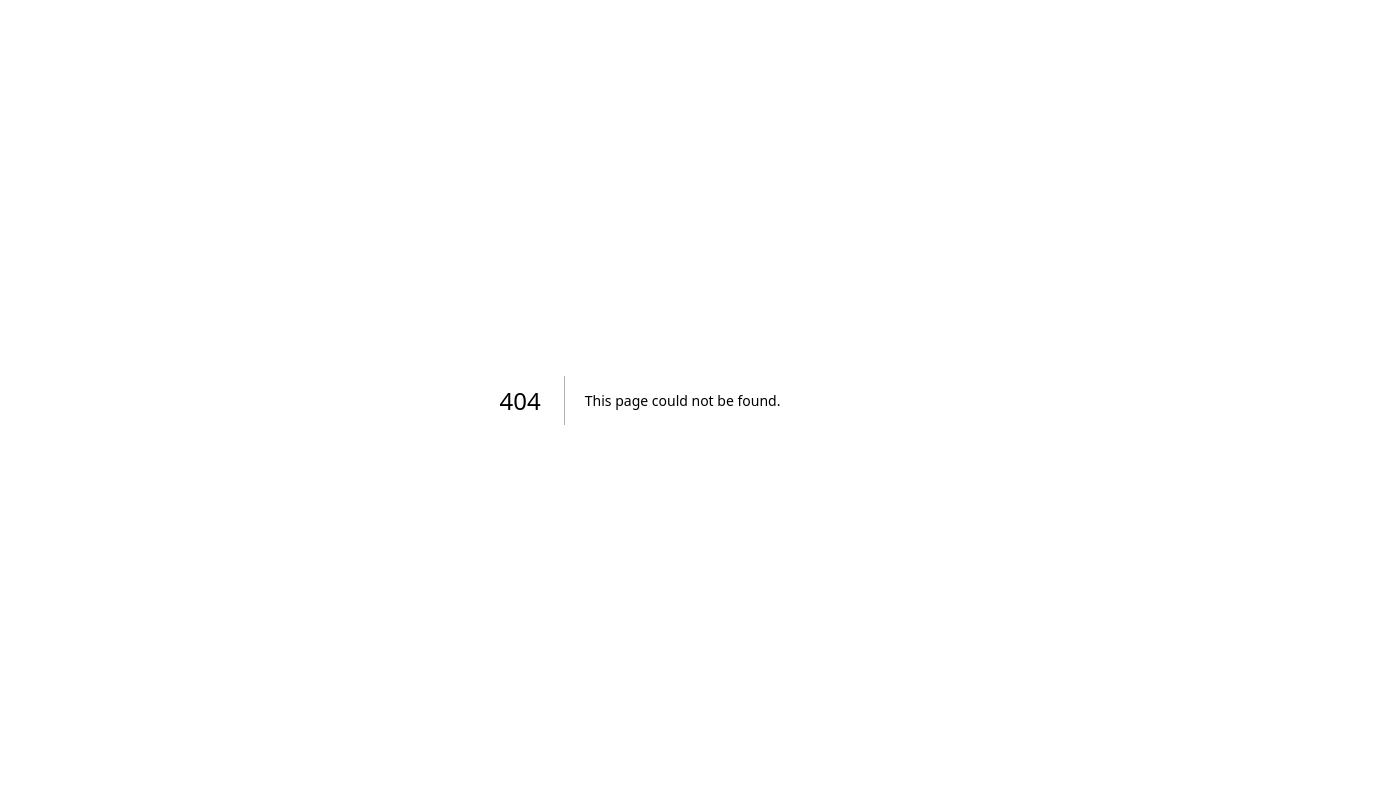
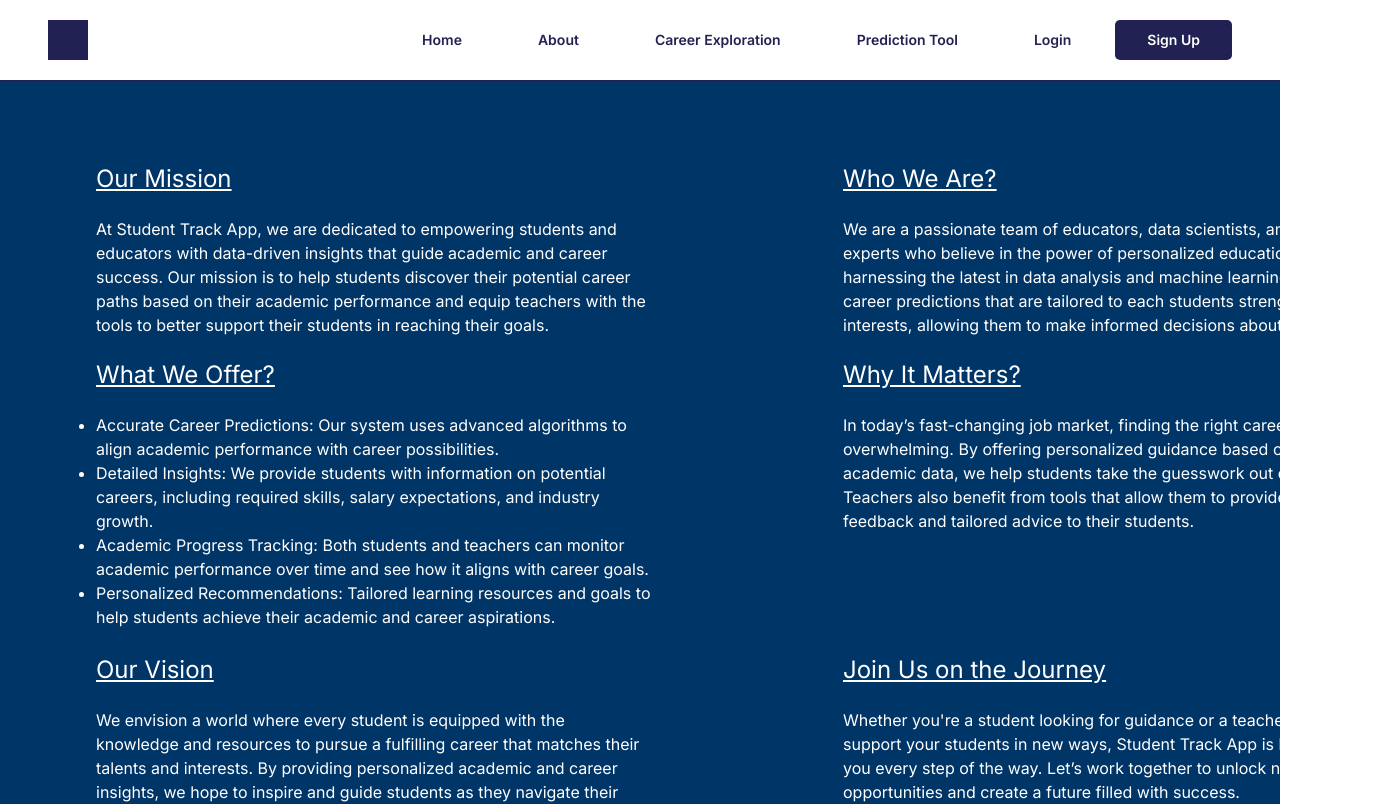
Before and after one commit to Sab1tov/student-track-forecast, a Next.js app: page /about in a window 1280 px wide. Before the commit this address had no page. Shown: the top 804 px of the page, 1398 px wide, since content can reach past the window. Built offline with nearby package versions, Linux system fonts and the light colour scheme.

Commit message:
About us page

```diff
--- /dev/null
+++ b/app/about/page.tsx
@@ -0,0 +1,10 @@
+import { AboutSection, Footer, NavBar } from '@/components/index'
+export default function About() {
+	return (
+		<>
+			<NavBar />
+			<AboutSection />
+			<Footer />
+		</>
+	)
+}
--- a/app/student-profile/page.tsx
+++ b/app/student-profile/page.tsx
@@ -75,9 +75,21 @@ export default function StudentProfile() {
 						<p className='text-center text-[32px] font-bold text-[#212153]'>
 							Insert from SDU University Portal
 						</p>
-						<button className='w-[130px] h-[40px] bg-[#212153] text-white py-2 px-4 rounded-[5px]'>
-							Sign In
-						</button>
+						<div className='flex gap-5'>
+							<button
+								className='py-2 w-[130px] bg-[#212153] text-white rounded-[9px] text-base font-bold
+									hover:bg-white hover:text-[#212153] hover:outline hover:outline-[#212153] hover:shadow-lg'
+							>
+								Sign In
+							</button>
+
+							<button
+								className='py-2 w-[130px] bg-[#212153] text-white rounded-[9px] text-base font-bold
+									hover:bg-white hover:text-[#212153] hover:outline hover:outline-[#212153] hover:shadow-lg'
+							>
+								Upload
+							</button>
+						</div>
 					</div>
 				</div>
 			</Container>
--- a/components/index.ts
+++ b/components/index.ts
@@ -2,6 +2,7 @@ export { Container } from './shared/container'
 export { Footer } from './shared/footer'
 export { SuccessModal } from './shared/modals/success-modal'
 export { NavBar } from './shared/nav-bar'
+export { AboutSection } from './shared/sections/about-section'
 export { HeroSection } from './shared/sections/hero-section'
 export { HowItWorks } from './shared/sections/how-it-works'
 export { KeyFeaturesSection } from './shared/sections/key-features-section'
--- a/components/shared/nav-bar.tsx
+++ b/components/shared/nav-bar.tsx
@@ -26,24 +26,30 @@ export const NavBar: React.FC<Props> = ({ className }) => {
 							Home
 						</Button>
 					</Link>
+					<Link href='about/'>
 						<Button
 							size={'lg'}
 							className='bg-white text-[#212153] hover:bg-[#212153] hover:text-white rounded-[5px] text-sm font-semibold shadow-none'
 						>
-						<Link href='/'>About</Link>
+							About
 						</Button>
+					</Link>
+					<Link href='/'>
 						<Button
 							size={'lg'}
 							className='bg-white text-[#212153] hover:bg-[#212153] hover:text-white rounded-[5px] text-sm font-semibold shadow-none'
 						>
-						<Link href='/'>Career Exploration</Link>
+							Career Exploration
 						</Button>
+					</Link>
+					<Link href='/'>
 						<Button
 							size={'lg'}
 							className='bg-white text-[#212153] hover:bg-[#212153] hover:text-white rounded-[5px] text-sm font-semibold shadow-none'
 						>
-						<Link href='/'>Prediction Tool</Link>
+							Prediction Tool
 						</Button>
+					</Link>
 					<Link href='login/'>
 						<Button
 							size={'lg'}
--- /dev/null
+++ b/components/shared/sections/about-section.tsx
@@ -0,0 +1,106 @@
+import { cn } from '@/lib/utils'
+import { Inter } from 'next/font/google'
+import React from 'react'
+import { Container } from '../container'
+
+const inter = Inter({ subsets: ['latin'] })
+
+interface Props {
+	className?: string
+}
+export const AboutSection: React.FC<Props> = ({ className }) => {
+	return (
+		<Container
+			className={cn(
+				className,
+				'px-24 py-20 flex gap-48 h-auto w-full bg-[#003567]'
+			)}
+		>
+			<div className='space-y-5'>
+				<div className={cn(inter.className, 'w-[555px]')}>
+					<h1 className='text-white text-[24px] underline mb-5'>Our Mission</h1>
+					<p className='text-white text-[16px]'>
+						At Student Track App, we are dedicated to empowering students and
+						educators with data-driven insights that guide academic and career
+						success. Our mission is to help students discover their potential
+						career paths based on their academic performance and equip teachers
+						with the tools to better support their students in reaching their
+						goals.
+					</p>
+				</div>
+				<div className={cn(inter.className, 'w-[555px] h-[275px]')}>
+					<h1 className='text-white text-[24px] underline mb-5'>
+						What We Offer?
+					</h1>
+					<ul className='text-white text-[16px]  list-disc'>
+						<li>
+							Accurate Career Predictions: Our system uses advanced algorithms
+							to align academic performance with career possibilities.
+						</li>
+						<li>
+							Detailed Insights: We provide students with information on
+							potential careers, including required skills, salary expectations,
+							and industry growth.
+						</li>
+						<li>
+							Academic Progress Tracking: Both students and teachers can monitor
+							academic performance over time and see how it aligns with career
+							goals.
+						</li>
+						<li>
+							Personalized Recommendations: Tailored learning resources and
+							goals to help students achieve their academic and career
+							aspirations.
+						</li>
+					</ul>
+				</div>
+				<div className={cn(inter.className, 'w-[555px]')}>
+					<h1 className='text-white text-[24px] underline mb-5'>Our Vision</h1>
+					<p className='text-white text-[16px]'>
+						We envision a world where every student is equipped with the
+						knowledge and resources to pursue a fulfilling career that matches
+						their talents and interests. By providing personalized academic and
+						career insights, we hope to inspire and guide students as they
+						navigate their educational journeys and beyond.
+					</p>
+				</div>
+			</div>
+			<div className='space-y-5'>
+				<div className={cn(inter.className, 'w-[555px]')}>
+					<h1 className='text-white text-[24px] underline mb-5'>Who We Are?</h1>
+					<p className='text-white text-[16px]'>
+						We are a passionate team of educators, data scientists, and
+						technology experts who believe in the power of personalized
+						education. By harnessing the latest in data analysis and machine
+						learning, we provide career predictions that are tailored to each
+						students strengths and interests, allowing them to make informed
+						decisions about their future.
+					</p>
+				</div>
+				<div className={cn(inter.className, 'w-[555px] h-[275px]')}>
+					<h1 className='text-white text-[24px] underline mb-5'>
+						Why It Matters?
+					</h1>
+					<p className='text-white text-[16px]'>
+						In today’s fast-changing job market, finding the right career path
+						can be overwhelming. By offering personalized guidance based on real
+						academic data, we help students take the guesswork out of their
+						future. Teachers also benefit from tools that allow them to provide
+						better feedback and tailored advice to their students.
+					</p>
+				</div>
+				<div className={cn(inter.className, 'w-[555px]')}>
+					<h1 className='text-white text-[24px] underline mb-5'>
+						Join Us on the Journey
+					</h1>
+					<p className='text-white text-[16px]'>
+						Whether you're a student looking for guidance or a teacher wanting
+						to support your students in new ways, Student Track App is here to
+						help you every step of the way. Let’s work together to unlock new
+						opportunities and create a future filled with success.
+					</p>
+				</div>
+			</div>
+		</Container>
+	)
+}
```
Lines whose indentation alone changed are shown as unchanged.
